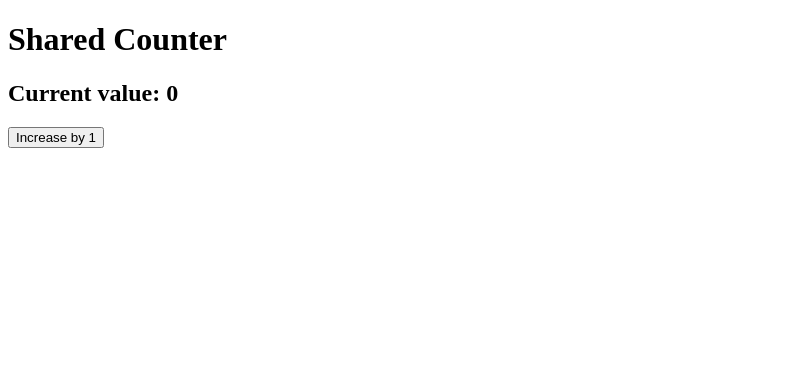
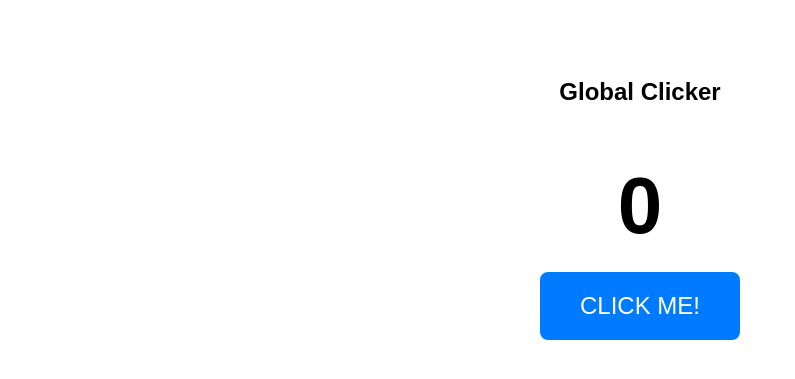
Before and after one commit to juncui0988/website, a Flask app: page / in a window 1280 px wide. Shown: the top 379 px of the page, without its empty margins (0-795 px from the left). Run offline with Flask 3, Linux system fonts and the light colour scheme; data comes from the database, SQL or seed files in the repository.

Commit message:
Add files via upload

```diff
--- a/app.py
+++ b/app.py
@@ -1,64 +1,63 @@
 import os
-from flask import Flask, render_template, redirect, url_for
+from flask import Flask, render_template, request, redirect, url_for
 from flask_sqlalchemy import SQLAlchemy
 
 app = Flask(__name__)
 
-# 1. Get the URL from Render
-database_url = os.environ.get('DATABASE_URL')
+# ========================================================
+# 1. DATABASE CONFIGURATION (WITH FIX)
+# ========================================================
+# Get the URL from Render
+db_url = os.environ.get('DATABASE_URL')
 
-# 2. FAILSAFE: If we are running locally and there is no URL, use SQLite
-if database_url is None:
-    database_url = 'sqlite:///counter.db'
+# If we are local (no Render URL), use a local file
+if not db_url:
+    db_url = 'sqlite:///clicker.db'
 
-# 3. THE FIX: Change 'postgres://' to 'postgresql://'
-if database_url.startswith("postgres://"):
-    database_url = database_url.replace("postgres://", "postgresql://", 1)
+# THE FIX: Render uses 'postgres://', but SQLAlchemy needs 'postgresql://'
+if db_url.startswith("postgres://"):
+    db_url = db_url.replace("postgres://", "postgresql://", 1)
 
-# 4. Pass the corrected URL to Flask
-app.config['SQLALCHEMY_DATABASE_URI'] = database_url
+app.config['SQLALCHEMY_DATABASE_URI'] = db_url
 app.config['SQLALCHEMY_TRACK_MODIFICATIONS'] = False
 
 db = SQLAlchemy(app)
 
 
-# ---------- DATABASE MODEL ----------
-# Instead of "CREATE TABLE", we define a Class
+# ========================================================
+# 2. DATABASE MODEL
+# ========================================================
 class Counter(db.Model):
     id = db.Column(db.Integer, primary_key=True)
-    value = db.Column(db.Integer, default=0)
+    count = db.Column(db.Integer, default=0)
 
 
-# ---------- HELPER FUNCTIONS ----------
-def get_or_create_counter():
-    # Try to find the counter with ID 1
-    counter = Counter.query.get(1)
-    if not counter:
-        # If it doesn't exist, create it
-        counter = Counter(id=1, value=0)
-        db.session.add(counter)
-        db.session.commit()
-    return counter
-
-
-# ---------- ROUTES ----------
-@app.route("/")
+# ========================================================
+# 3. ROUTES
+# ========================================================
+@app.route('/', methods=['GET', 'POST'])
 def index():
-    counter = get_or_create_counter()
-    return render_template("index.html", value=counter.value)
-
-
-@app.route("/increase")
-def increase():
-    counter = get_or_create_counter()
-    counter.value += 1
-    db.session.commit()  # Saves the change to Postgres
-    return redirect(url_for("index"))
-
-
-if __name__ == "__main__":
-    # This creates the tables in the database if they don't exist
+    # Initialize the database tables if they don't exist yet
+    # (We do this here to ensure it runs on Render automatically)
     with app.app_context():
         db.create_all()
 
+        # Get the counter (create row 1 if it doesn't exist)
+        counter = Counter.query.get(1)
+        if not counter:
+            counter = Counter(id=1, count=0)
+            db.session.add(counter)
+            db.session.commit()
+
+        # If User Clicked the Button (POST request)
+        if request.method == 'POST':
+            counter.count += 1
+            db.session.commit()
+
+        current_count = counter.count
+
+    return render_template('templates/index.html', count=current_count)
+
+
+if __name__ == '__main__':
     app.run(debug=True)
--- a/templates/index.html
+++ b/templates/index.html
@@ -1,14 +1,31 @@
 <!DOCTYPE html>
 <html>
 <head>
-    <title>Counter Example</title>
+    <title>Clicker App</title>
+    <style>
+        body { font-family: sans-serif; text-align: center; padding-top: 50px; }
+        h1 { font-size: 80px; margin-bottom: 20px; }
+        button {
+            padding: 20px 40px;
+            font-size: 24px;
+            background-color: #007bff;
+            color: white;
+            border: none;
+            border-radius: 8px;
+            cursor: pointer;
+        }
+        button:hover { background-color: #0056b3; }
+    </style>
 </head>
 <body>
-    <h1>Shared Counter</h1>
-    <h2>Current value: {{ value }}</h2>
+    <h2>Global Clicker</h2>
 
-    <form action="/increase">
-        <button type="submit">Increase by 1</button>
+    <!-- The number -->
+    <h1>{{ count }}</h1>
+
+    <!-- The Button -->
+    <form method="POST">
+        <button type="submit">CLICK ME!</button>
     </form>
 </body>
 </html>
```
